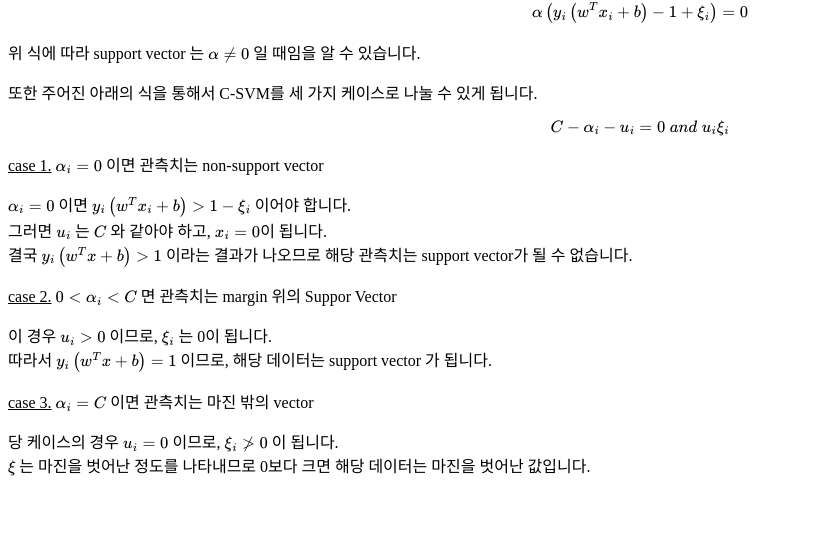
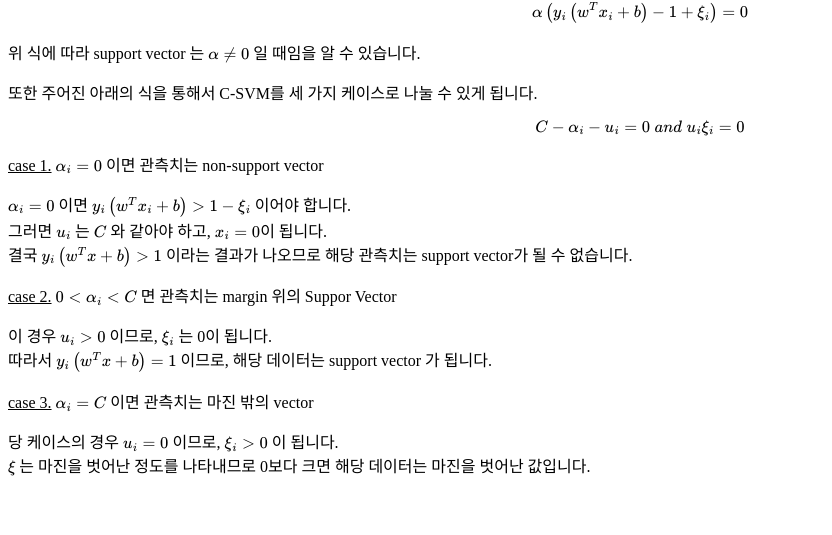
Before and after one commit to MS930/MS930.github.io, a Jekyll site: the page built from _posts/2018-10-30-SVM.md, in a window 1280 px wide and 900 px high, scrolled down 7267 px. Shown: the part 140-675 px from the top of the window, without its empty margins (0-832 px from the left). Built offline with Jekyll 4.4.1, drawn with Linux system fonts in a browser that asks for light colours; formulas are drawn with MathJax 3; some of the changed text lies outside the part shown.

Commit message:
Update 2018-10-30-SVM.md

```diff
--- a/_posts/2018-10-30-SVM.md
+++ b/_posts/2018-10-30-SVM.md
@@ -464,7 +464,7 @@ $$
 또한 주어진 아래의 식을 통해서 C-SVM를 세 가지 케이스로 나눌 수 있게 됩니다.
 
 $$
-C- \alpha_{i}-u_{i} = 0 \; and \; u_{i}\xi_i
+C- \alpha_{i}-u_{i} = 0 \; and \; u_{i}\xi_i = 0
 $$
 
 
@@ -488,7 +488,7 @@ $\alpha_i = 0$ 이면 $y_i \left( w^{T}x_i +b \right) > 1-\xi_i$ 이어야 합
 <u>case 3.</u> $\alpha_i = C$ 이면 관측치는 마진 밖의 vector
 
 
-당 케이스의 경우 $u_i = 0$ 이므로, $\xi_i \ngtr 0$ 이 됩니다.<br>
+당 케이스의 경우 $u_i = 0$ 이므로, $\xi_i > 0$ 이 됩니다.<br>
 $\xi$ 는 마진을 벗어난 정도를 나타내므로 0보다 크면 해당 데이터는 마진을 벗어난 값입니다.<br>
 
 <br>
```
Also changed, not shown: other parts of _posts/2018-10-30-SVM.md (+2 -2 lines).
